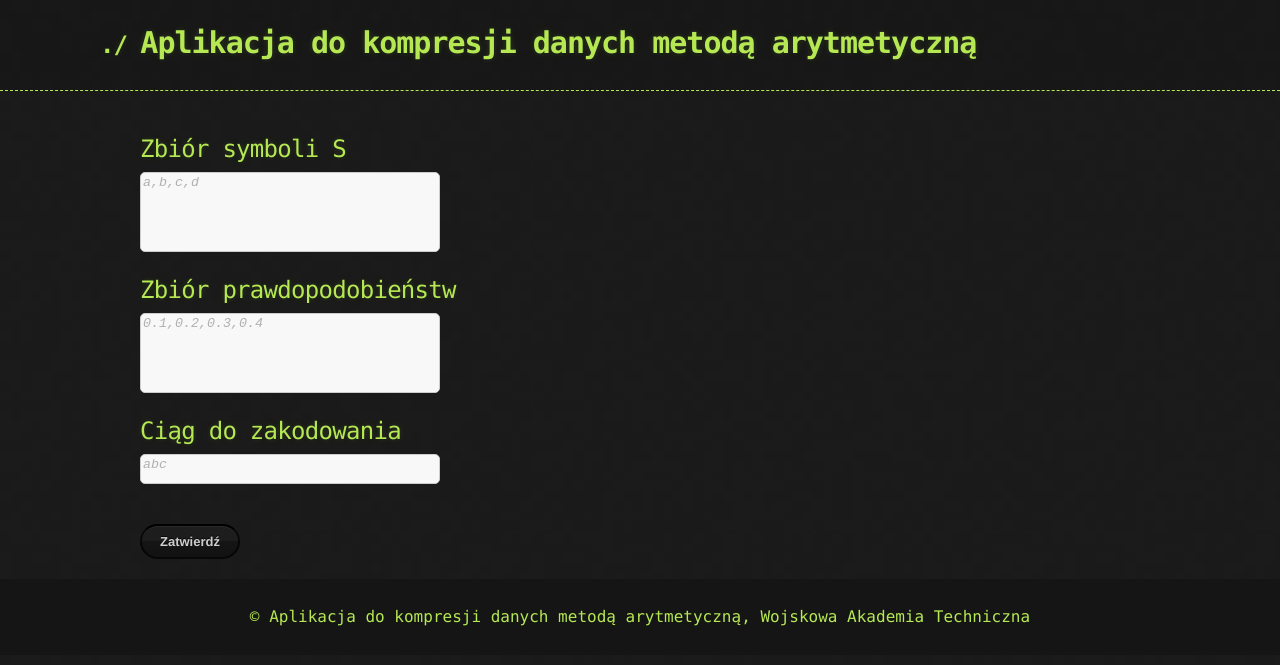
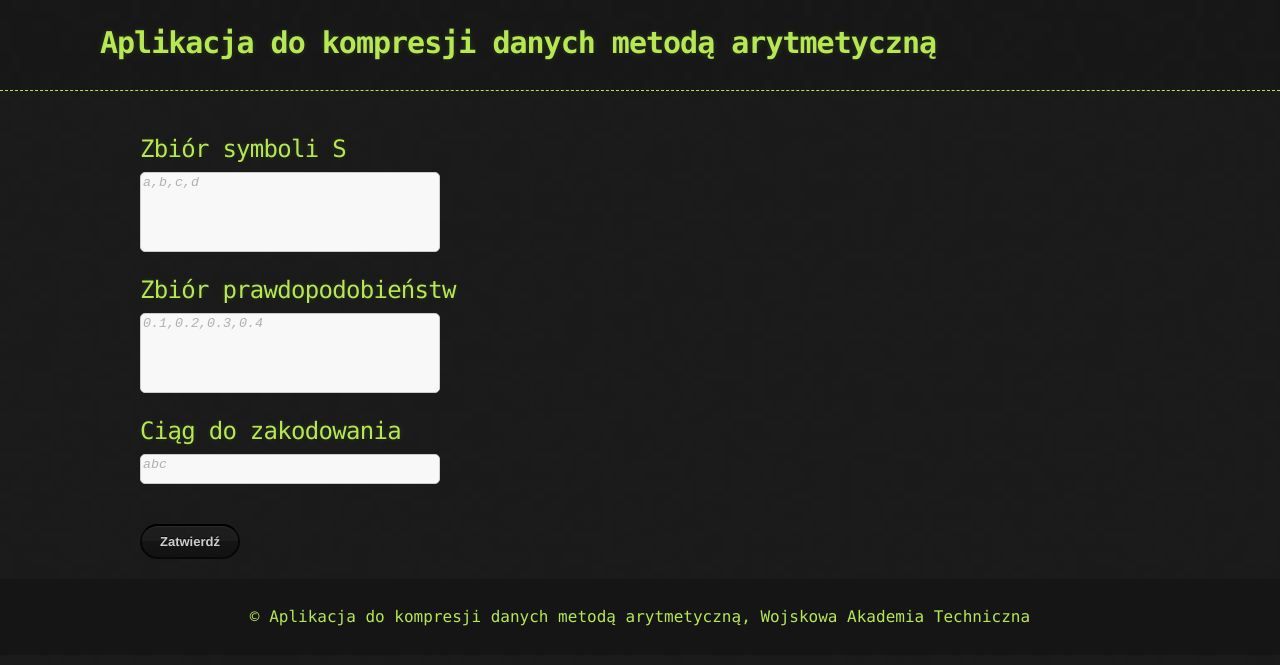
Before and after one commit to Mattheosq/compression-teaching-site, a Jekyll site: the page built from index.markdown, in a window 1280 px wide. Shown: the top 665 px of the page. Built offline with Jekyll 4.4.1, drawn with Linux system fonts in a browser that asks for light colours; the repository's description, which GitHub fills in, is left out.

```diff
--- a/_sass/custom.scss
+++ b/_sass/custom.scss
@@ -6,7 +6,7 @@ html, body {
   flex-direction: column;
 }
 
-.input-group {
+.input-section {
   position: relative;
   display: flex;
   align-items: center;
--- a/_sass/jekyll-theme-hacker.scss
+++ b/_sass/jekyll-theme-hacker.scss
@@ -77,10 +77,10 @@ header h1 {
 }
 
 
-header h1:before {
-  content: "./ ";
-  font-size: 24px;
-}
+// header h1:before {
+//   content: "./ ";
+//   font-size: 24px;
+// }
 
 header h2 {
   font-size: 18px;
--- a/index.markdown
+++ b/index.markdown
@@ -7,19 +7,19 @@ layout: default
 
 <div class="app-container">
   <h2>Zbiór symboli S</h2>
-  <div class="input-group">
+  <div class="input-section">
     <textarea id="symbols" placeholder="a,b,c,d"></textarea>
     <div id="error-symbols" class="error-message" style="display: none;"></div>
   </div>
 
   <h2>Zbiór prawdopodobieństw</h2>
-  <div class="input-group">
+  <div class="input-section">
     <textarea id="probabilities" placeholder="0.1,0.2,0.3,0.4"></textarea>
     <div id="error-probabilities" class="error-message" style="display: none;"></div>
   </div>
 
   <h2>Ciąg do zakodowania</h2>
-  <div class="input-group">
+  <div class="input-section">
     <textarea id="sequence" placeholder="abc"></textarea>
     <div id="error-sequence" class="error-message" style="display: none;"></div>
   </div>
--- a/js/script.js
+++ b/js/script.js
@@ -304,7 +304,13 @@ function scrollToResult() {
 }
 
 function scrollToSteps() {
-  document.getElementById("steps-section").scrollIntoView({ behavior: "smooth" });
+  const stepsSection = document.getElementById("steps-section");
+  const offset = -25; // Korekta dla lepszego odstępu między tytułem "Rozkład prawdopodobieństwa", a górną częścią strony
+  const elementPosition = stepsSection.getBoundingClientRect().top + offset; // Pozycja górnej części sekcji stepsSection + korekta
+  window.scrollTo({ // Przewinięcie to wyznaczonej pozycji
+    top: elementPosition,
+    behavior: "smooth"
+  });
 }
 
 function kodowanieArytmetyczne(wiadomosc, prawdopodobienstwa, maxBits) {
```
